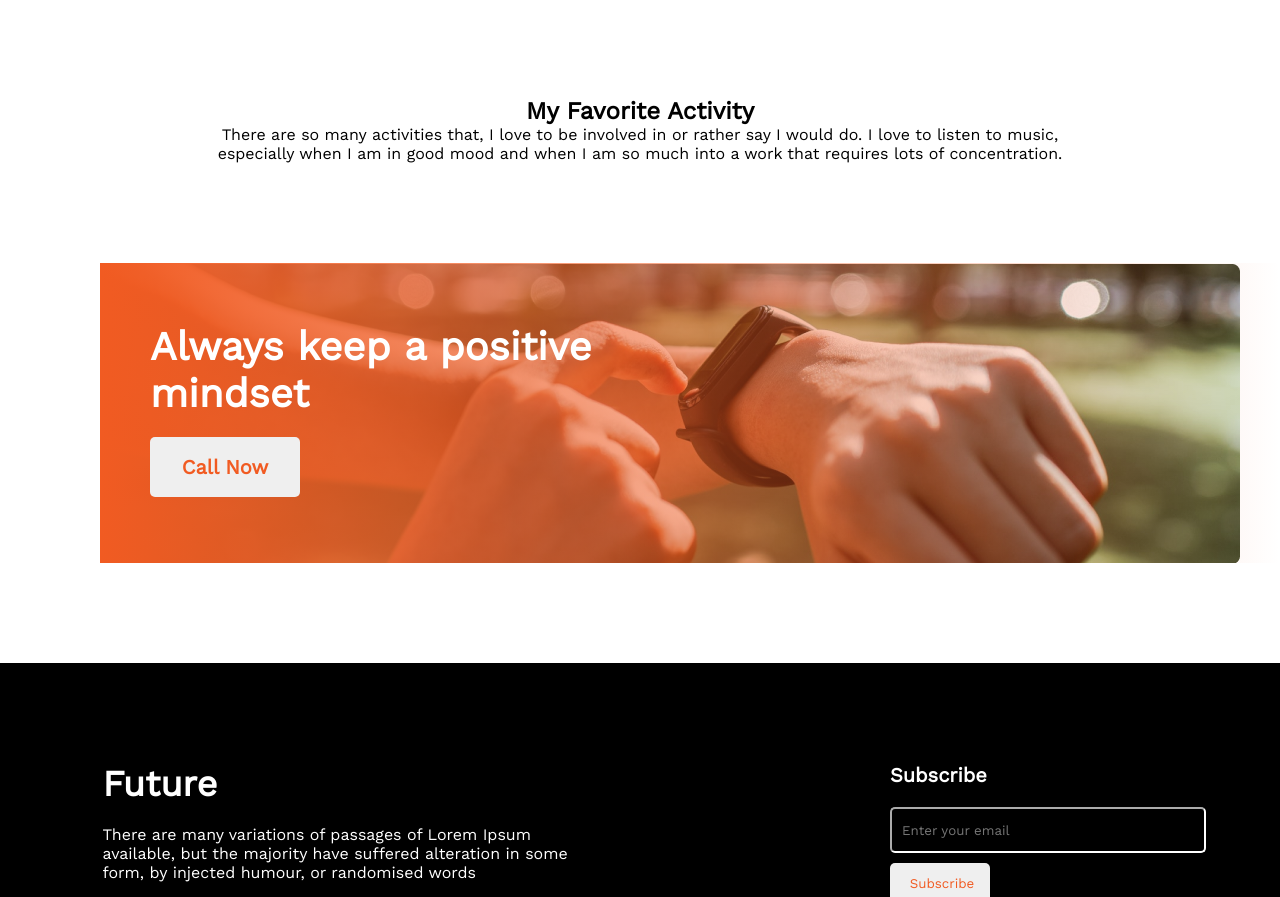
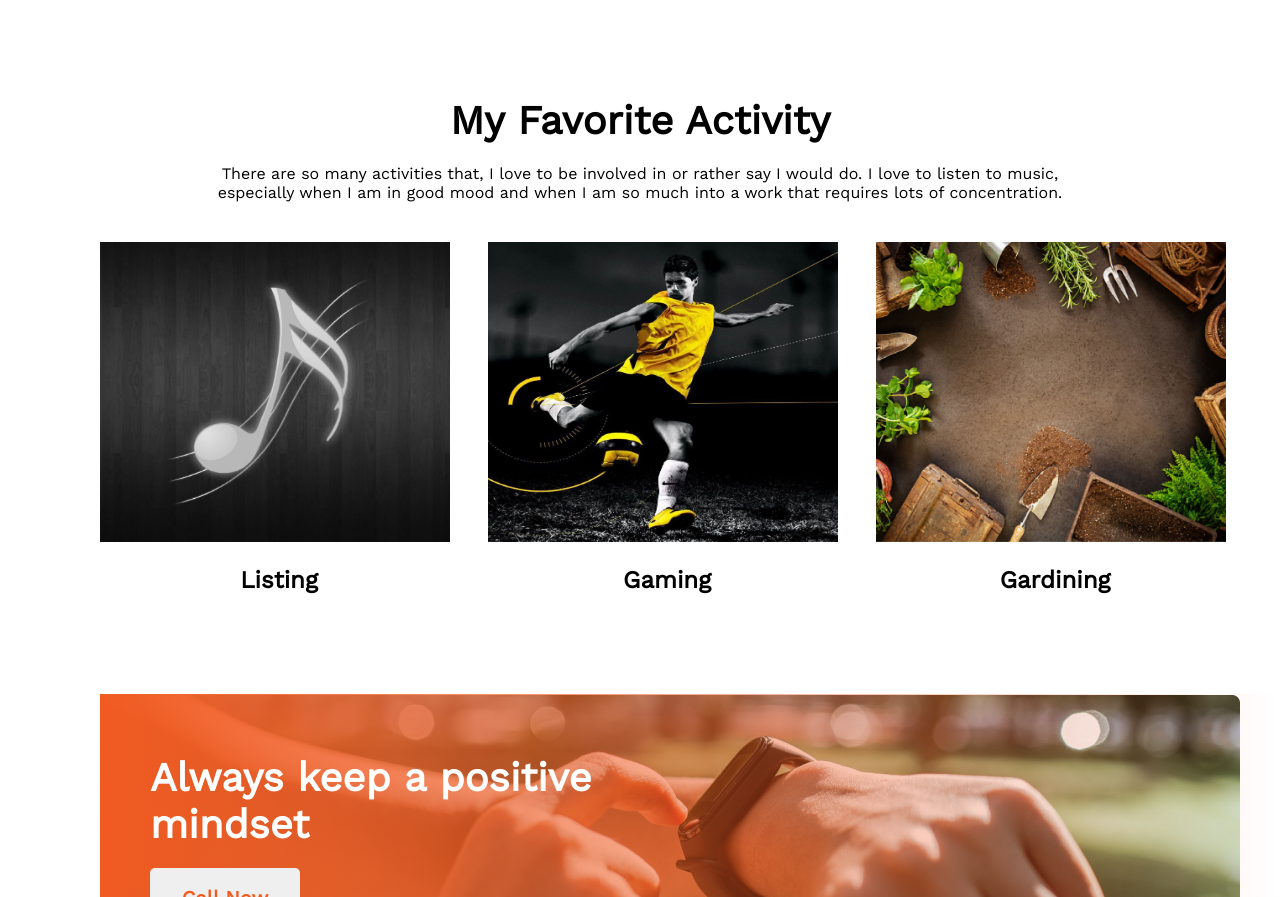
Before and after one commit to Swapan7/happy-new-year, a plain HTML site: page index.html in a window 1280 px wide. Shown: the part 1962-2859 px from the top of the page. Drawn offline with nearby package versions, Linux system fonts and the light colour scheme.

Commit message:
activity section added

```diff
--- a/css/style.css
+++ b/css/style.css
@@ -98,9 +98,35 @@
 
 .activity{
     text-align: center;
-    margin-left: 200px;
-    margin-right: 200px;
+    margin-left: 100px;
+    margin-right: 100px;
     margin-bottom: 100px;
+}
+.activity h2{
+    font-size: 40px;
+    font-weight: 600;
+    padding-bottom: 20px;
+
+}
+.activity p{
+    padding: 0px 100px;
+
+}
+.activity-item{
+    display: flex;
+    margin-top: 40px;
+
+}
+.activity-item img{
+    height: 300px;
+    width: 350px;
+    margin-right: 38px;
+}
+.activity-item h4{
+    font-size: 24px;
+    font-weight: 400px;
+    margin-top: 20px;
+    margin-right: 30px;
 }
 
 /* banner img css */
--- a/index.html
+++ b/index.html
@@ -73,10 +73,19 @@
     <section class="activity">
         <h2>My Favorite Activity</h2>
         <p>There are so many activities that, I love to be involved in or rather say I would do. I love to listen to music, especially when I am in good mood and when I am so much into a work that requires lots of concentration.</p>
-        <div>
-            <div></div>
-            <div></div>
-            <div></div>
+        <div class="activity-item">
+            <div>
+                <img src="/images/banner/activity01-01.jpg" alt="">
+                <h4>Listing</h4>
+            </div>
+            <div>
+                <img src="/images/banner/activity02-01.jpg" alt="">
+                <h4>Gaming</h4>
+            </div>
+            <div>
+                <img src="/images/banner/activity03-01.jpg" alt="">
+                <h4>Gardining</h4>
+            </div>
         </div>
     </section>
 
```
Also changed, not shown: images/banner/activity01-01.jpg (added), images/banner/activity02-01.jpg (added), images/banner/activity03-01.jpg (added).
